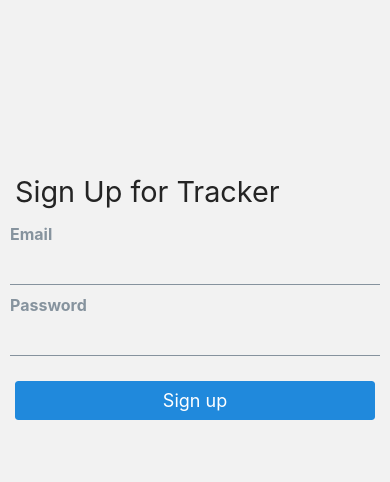
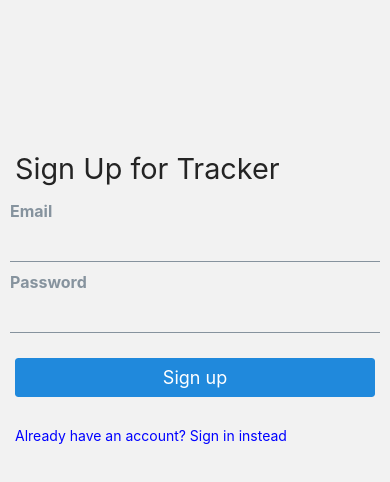
Before and after one commit to coofzilla/track-client, a React Native app: screen / in a window 390 px wide. Shown: the top 482 px of the page. Built offline with nearby package versions, Linux system fonts and the light colour scheme.

Commit message:
navigate to signin

```diff
--- a/App.js
+++ b/App.js
@@ -30,7 +30,7 @@ const App = () => {
 
   const TrackListFlow = () => {
     return (
-      <Navigator screenOptions={{ title: "Tracks" }}>
+      <Navigator>
         <Screen name="TrackList" component={TrackListScreen} />
         <Screen name="TrackDetail" component={TrackDetailScreen} />
       </Navigator>
--- a/src/screens/SigninScreen.js
+++ b/src/screens/SigninScreen.js
@@ -1,7 +1,13 @@
-import React from "react";
+import React, { useLayoutEffect } from "react";
 import { View, StyleSheet, Text } from "react-native";
 
-const SigninScreen = () => {
+const SigninScreen = ({ navigation }) => {
+  useLayoutEffect(() => {
+    navigation.setOptions({
+      title: null,
+    });
+  }, [navigation]);
+
   return (
     <View>
       <Text style={{ fontSize: 48 }}>Signin Screen</Text>
--- a/src/screens/SignupScreen.js
+++ b/src/screens/SignupScreen.js
@@ -1,5 +1,5 @@
 import React, { useLayoutEffect, useState, useContext } from "react";
-import { View, StyleSheet } from "react-native";
+import { View, StyleSheet, TouchableOpacity } from "react-native";
 import { Text, Input, Button } from "react-native-elements";
 import Spacer from "../components/Spacer";
 import { Context as AuthContext } from "../context/AuthContext";
@@ -41,6 +41,13 @@ const SignupScreen = ({ navigation }) => {
       <Spacer>
         <Button title="Sign up" onPress={() => signup({ email, password })} />
       </Spacer>
+      <TouchableOpacity onPress={() => navigation.navigate("Signin")}>
+        <Spacer>
+          <Text style={styles.link}>
+            Already have an account? Sign in instead
+          </Text>
+        </Spacer>
+      </TouchableOpacity>
     </View>
   );
 };
@@ -56,6 +63,9 @@ const styles = StyleSheet.create({
     color: "red",
     marginLeft: 15,
   },
+  link: {
+    color: "blue",
+  },
 });
 
 export default SignupScreen;
--- a/src/screens/TrackListScreen.js
+++ b/src/screens/TrackListScreen.js
@@ -1,7 +1,13 @@
-import React from "react";
+import React, { useLayoutEffect } from "react";
 import { View, StyleSheet, Text, Button } from "react-native";
 
 const TrackListScreen = ({ navigation }) => {
+  useLayoutEffect(() => {
+    navigation.setOptions({
+      title: "Tracks",
+    });
+  }, [navigation]);
+
   return (
     <View>
       <Text style={{ fontSize: 48 }}>TrackList Screen</Text>
```
